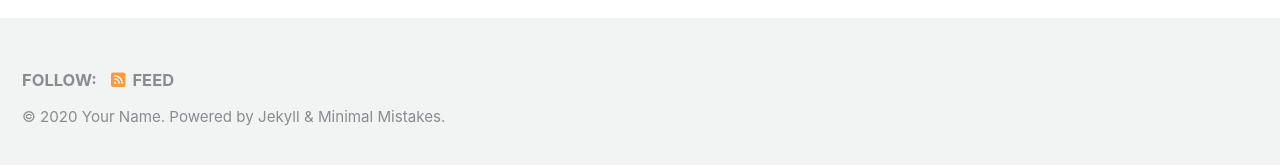
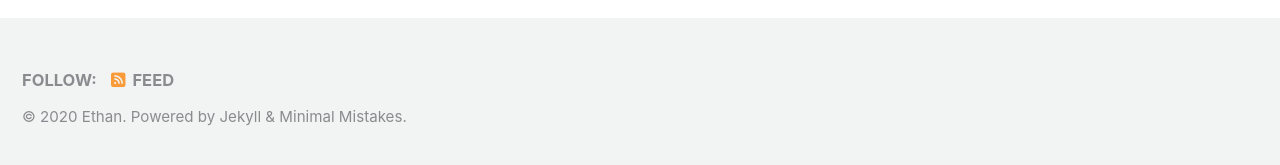
Before and after one commit to LNDNJC/lndnjc.github.io, a Jekyll site: the page built from index.html, in a window 1280 px wide and 900 px high, scrolled down 222 px. Shown: the part 727-892 px from the top of the window. Built offline with Jekyll 4.4.1, drawn with Linux system fonts in a browser that asks for light colours; cached includes are drawn as plain includes; nearby versions of some CDN libraries; the list of posts is cut into pages by our own code.

Commit message:
Change Name

```diff
--- a/_config.yml
+++ b/_config.yml
@@ -16,10 +16,10 @@ minimal_mistakes_skin    : "default" # "air", "aqua", "contrast", "dark", "dirt"
 
 # Site Settings
 locale                   : "en-US"
-title                    : "Site Title"
+title                    : "Dev Blog"
 title_separator          : "-"
 subtitle                 : # site tagline that appears below site title in masthead
-name                     : "Your Name"
+name                     : "Ethan"
 description              : "An amazing website."
 url                      : # the base hostname & protocol for your site e.g. "https://mmistakes.github.io"
 baseurl                  : # the subpath of your site, e.g. "/blog"
```
